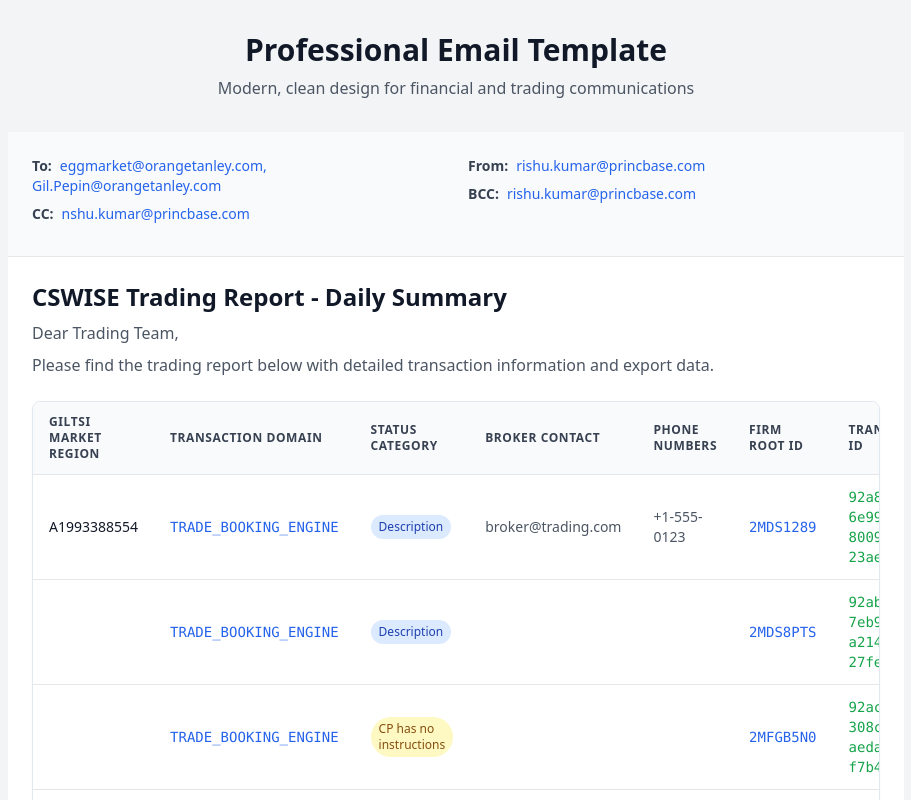
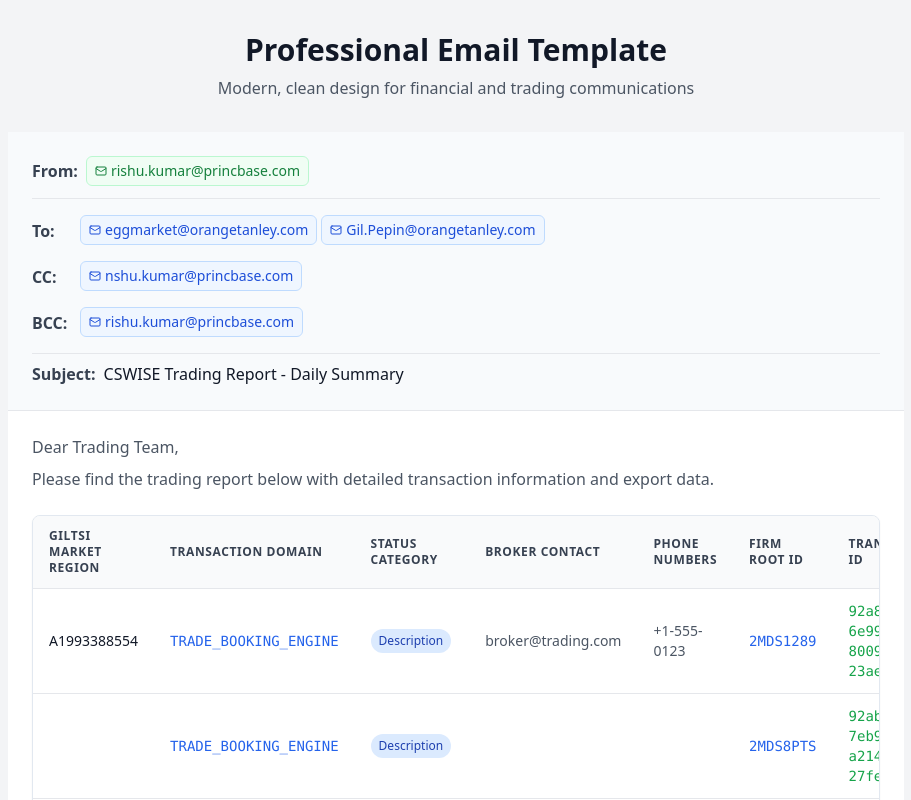
Before and after one commit to thinkofvinoth/template-glow-up-kit, a React (Vite) app: page / in a window 1280 px wide. Shown: the top 800 px of the page, without its empty margins (184-1095 px from the left). Built offline with nearby package versions, Linux system fonts and the light colour scheme.

Commit message:
Refactor email address section
Update the email template to support multiple recipients for to, cc, and bcc fields.

```diff
--- a/src/components/EmailTemplate.tsx
+++ b/src/components/EmailTemplate.tsx
@@ -1,6 +1,7 @@
 
 import React from 'react';
 import { Card } from '@/components/ui/card';
+import { Mail } from 'lucide-react';
 
 interface TradeData {
   giltsi: string;
@@ -32,34 +33,60 @@ const EmailTemplate: React.FC<EmailTemplateProps> = ({
   subject = "CSWISE Trading Report",
   tradeData
 }) => {
+  const EmailAddressList = ({ emails, label }: { emails: string[], label: string }) => (
+    <div className="mb-3">
+      <div className="flex items-start gap-2">
+        <span className="font-semibold text-gray-700 min-w-[40px] mt-1">{label}:</span>
+        <div className="flex-1">
+          <div className="flex flex-wrap gap-1">
+            {emails.map((email, index) => (
+              <span
+                key={index}
+                className="inline-flex items-center gap-1 bg-blue-50 text-blue-700 px-2 py-1 rounded-md text-sm border border-blue-200"
+              >
+                <Mail className="h-3 w-3" />
+                {email}
+              </span>
+            ))}
+          </div>
+        </div>
+      </div>
+    </div>
+  );
+
   return (
     <div className="max-w-4xl mx-auto bg-white font-sans">
       {/* Email Header */}
       <div className="bg-slate-50 border-b border-gray-200 p-6">
-        <div className="grid grid-cols-2 gap-6 text-sm">
-          <div>
-            <div className="mb-2">
-              <span className="font-semibold text-gray-700">To:</span>
-              <span className="ml-2 text-blue-600">{toEmails.join(', ')}</span>
+        <div className="space-y-4">
+          {/* From Email */}
+          <div className="flex items-center gap-2 pb-3 border-b border-gray-200">
+            <span className="font-semibold text-gray-700">From:</span>
+            <span className="inline-flex items-center gap-1 bg-green-50 text-green-700 px-2 py-1 rounded-md text-sm border border-green-200">
+              <Mail className="h-3 w-3" />
+              {fromEmail}
+            </span>
+          </div>
+
+          {/* To Emails */}
+          <EmailAddressList emails={toEmails} label="To" />
+
+          {/* CC Emails */}
+          {ccEmails.length > 0 && (
+            <EmailAddressList emails={ccEmails} label="CC" />
+          )}
+
+          {/* BCC Emails */}
+          {bccEmails.length > 0 && (
+            <EmailAddressList emails={bccEmails} label="BCC" />
+          )}
+
+          {/* Subject */}
+          <div className="pt-2 border-t border-gray-200">
+            <div className="flex items-center gap-2">
+              <span className="font-semibold text-gray-700">Subject:</span>
+              <span className="text-gray-900 font-medium">{subject}</span>
             </div>
-            {ccEmails.length > 0 && (
-              <div className="mb-2">
-                <span className="font-semibold text-gray-700">CC:</span>
-                <span className="ml-2 text-blue-600">{ccEmails.join(', ')}</span>
-              </div>
-            )}
-          </div>
-          <div>
-            <div className="mb-2">
-              <span className="font-semibold text-gray-700">From:</span>
-              <span className="ml-2 text-blue-600">{fromEmail}</span>
-            </div>
-            {bccEmails.length > 0 && (
-              <div className="mb-2">
-                <span className="font-semibold text-gray-700">BCC:</span>
-                <span className="ml-2 text-blue-600">{bccEmails.join(', ')}</span>
-              </div>
-            )}
           </div>
         </div>
       </div>
@@ -67,11 +94,10 @@ const EmailTemplate: React.FC<EmailTemplateProps> = ({
       {/* Email Content */}
       <div className="p-6">
         <div className="mb-6">
-          <h1 className="text-2xl font-bold text-gray-900 mb-2">{subject}</h1>
-          <p className="text-gray-600">
+          <p className="text-gray-600 mb-2">
             Dear {recipientName},
           </p>
-          <p className="text-gray-600 mt-2">
+          <p className="text-gray-600">
             Please find the trading report below with detailed transaction information and export data.
           </p>
         </div>
```
